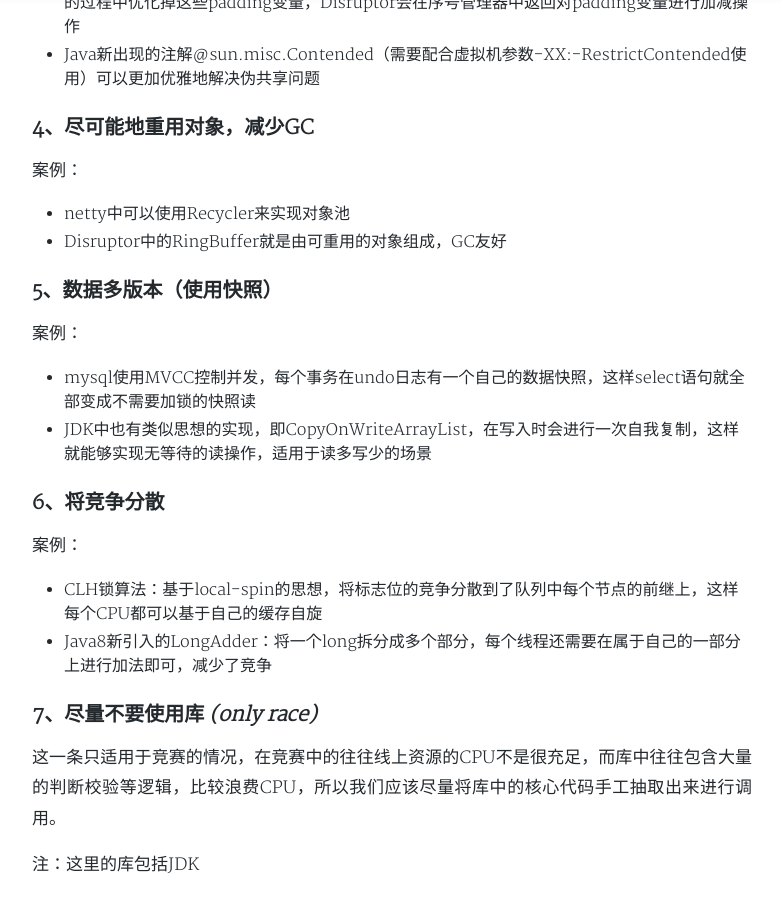
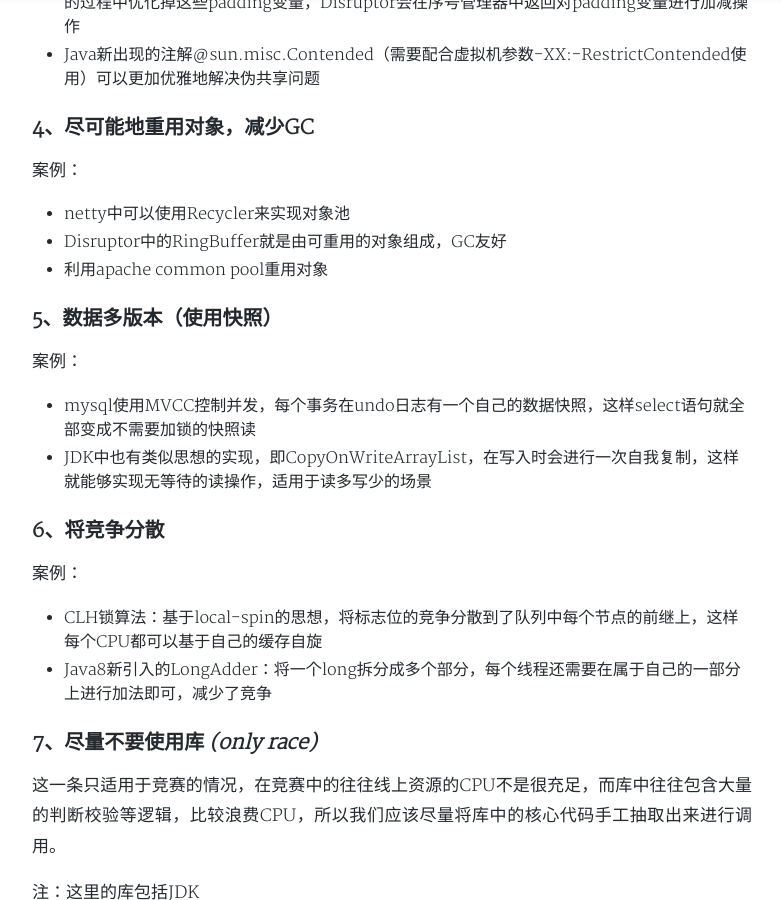
Before and after one commit to DQinYuan/dqinyuan.github.io, a Jekyll site: the page built from _posts/2018-09-23-aboutconcurrent.md, in a window 1280 px wide and 900 px high, scrolled down 1281 px. Shown: the whole window, without its empty margins (248-1030 px from the left). Built offline with Jekyll 4.4.1, drawn with Linux system fonts in a browser that asks for light colours; nearby versions of some CDN libraries; comment, search, counter and statistics services are not loaded; a style sheet for code colours, icons or effects is not loaded.

Commit message:
apache common pool

```diff
--- a/_posts/2018-09-23-aboutconcurrent.md
+++ b/_posts/2018-09-23-aboutconcurrent.md
@@ -48,6 +48,7 @@ CPU的缓存都是以缓存行（通常为64B）为单位的，即使互相之
 
 - netty中可以使用Recycler来实现对象池
 - Disruptor中的RingBuffer就是由可重用的对象组成，GC友好
+- 利用apache common pool重用对象
 
 
 
```
